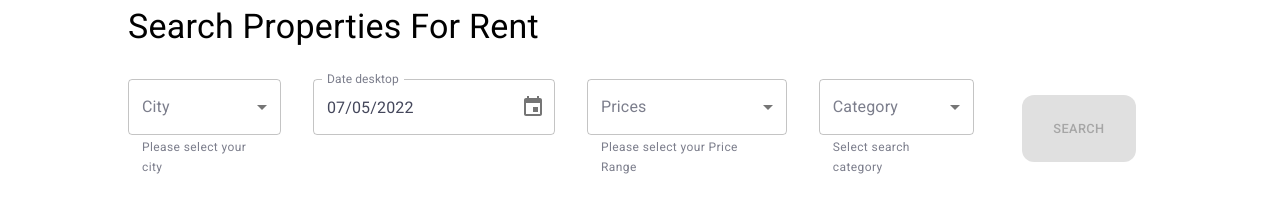
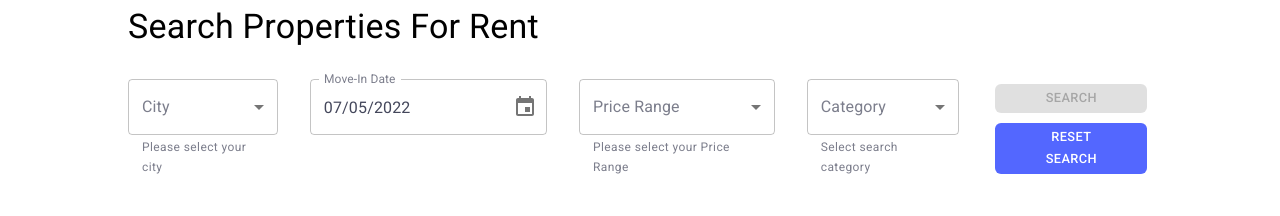
Before and after one commit to DevanshBajaj/Rent-A-Property, a React (Vite) app: page / in a window 1280 px wide. Shown: the part 127-343 px from the top of the page. Built offline with nearby package versions, Linux system fonts and the light colour scheme; grey boxes are pictures that could not be loaded.

Commit message:
feat(houses): add date based filtering

```diff
--- a/src/components/Houses.jsx
+++ b/src/components/Houses.jsx
@@ -1,7 +1,7 @@
 import { useEffect, useState } from "react";
 import { styled } from "@mui/material/styles";
 
-import { Button, Grid, MenuItem, TextField, Typography } from "@mui/material";
+import { Button, Grid, MenuItem, Stack, TextField } from "@mui/material";
 
 import HouseList from "./HouseList";
 import { DesktopDatePicker } from "@mui/x-date-pickers";
@@ -24,11 +24,13 @@ const Styledbutton = styled(Button)`
 	align-items: center;
 	box-shadow: none;
 	color: #fff;
-	margin: 1rem;
+	gap: 0.3rem;
+	margin: 0.3rem;
 	font-size: 0.8rem;
-	border-radius: 12px;
+	border-radius: 6px;
 	padding: 0.2rem 2rem;
 `;
+
 const cities = [
 	{ value: "delhi", label: "Delhi" },
 	{ value: "noida", label: "Noida" },
@@ -54,9 +56,11 @@ const Houses = () => {
 	const [city, setCity] = useState("");
 	const [category, setCategory] = useState("");
 	const [loading, setLoading] = useState(true);
+	const [reset, setReset] = useState(false);
 	const [error, setError] = useState(false);
 	const [disableSearch, setDisableSearch] = useState(true);
 
+	// To filter data when search value is updated
 	useEffect(() => {
 		console.log(searchValue);
 		if (searchValue != "") {
@@ -65,21 +69,25 @@ const Houses = () => {
 					house.category === searchValue.category &&
 					house.city === searchValue.city &&
 					house.rentzestimate > searchValue.price[0] &&
-					house.rentzestimate < searchValue.price[1]
+					house.rentzestimate < searchValue.price[1] &&
+					house.date === searchValue.date
 			);
 			console.log(filteredHouses);
 			setFilter(filteredHouses);
 		}
 	}, [searchValue]);
 
+	//for fetching data when category changes to update reset search
 	useEffect(() => {
 		fetchData();
-	}, []);
+	}, [reset]);
 
+	//For disabling search with category, city, price as dependency
 	useEffect(() => {
 		setDisableSearch(!category || !city || !price);
 	}, [category, city, price]);
 
+	//Fetch listing data from JSON file using async fetch
 	const fetchData = async () => {
 		try {
 			setLoading(true);
@@ -96,39 +104,52 @@ const Houses = () => {
 				throw new Error("response not OK");
 			}
 			setLoading(false);
+			setReset(false);
 		} catch (e) {
 			setError(true);
 			console.log(e);
 		}
 	};
 
-	// 2022-07-04T18:30:00.000
-	// '2022-07-05T18:30:00.000
-	// '2022-07-06T18:30:00.000Z'
-	// '2022-07-07T18:30:00.000Z'
-
+	//onChange function for Categories
 	const handleCategoryChange = (e) => {
 		setCategory(e.target.value);
 	};
 
+	//onChange function for Cities
 	const handleCityChange = (e) => {
 		setCity(e.target.value);
 	};
 
+	//onChange function for Price
 	const handlePriceChange = (e) => {
 		setPrice(e.target.value);
 	};
 
+	//onChange function for Cities
 	const handleDateChange = (e) => {
 		setDate(e);
-		console.log(date);
 	};
+
+	//Search parameters for searching based on filters
 	const searchItems = () => {
+		const date1 = new Date(date).toISOString();
+		console.log(date1);
 		setSearchValue({
 			city: city,
 			price: price,
 			category: category,
+			date: date1,
 		});
+	};
+
+	//RESET DROPDOWN TO SHOW ALL LISTINGS
+	const resetItems = () => {
+		setDate(new Date("07/05/2022"));
+		setPrice("");
+		setCategory("");
+		setCity("");
+		setReset(true);
 	};
 
 	return (
@@ -151,19 +172,19 @@ const Houses = () => {
 					})}
 				</TextField>
 				<DesktopDatePicker
-					label="Date desktop"
+					label="Move-In Date"
 					inputFormat="MM/dd/yyyy"
 					minDate={new Date("07/05/2022")}
-					maxDate={new Date("07/08/2022")}
+					maxDate={new Date("07/06/2022")}
 					value={date}
 					onChange={handleDateChange}
 					renderInput={(params) => <TextField {...params} />}
 				/>
 				<TextField
-					id="Prices"
+					id="Price Range"
 					select
 					value={price}
-					label="Prices"
+					label="Price Range"
 					onChange={handlePriceChange}
 					helperText="Please select your Price Range"
 				>
@@ -191,6 +212,7 @@ const Houses = () => {
 						);
 					})}
 				</TextField>
+				<Stack>
 					<Styledbutton
 						variant="contained"
 						disabled={disableSearch}
@@ -198,6 +220,10 @@ const Houses = () => {
 					>
 						Search
 					</Styledbutton>
+					<Styledbutton variant="contained" onClick={resetItems}>
+						Reset Search
+					</Styledbutton>
+				</Stack>
 			</NavContainer>
 			{!loading ? (
 				<Grid
@@ -253,7 +279,7 @@ const Houses = () => {
 					)}
 				</Grid>
 			) : (
-				<div>loading...</div>
+				<div>Loading.....</div>
 			)}
 		</>
 	);
```
Lines whose indentation alone changed are shown as unchanged.
